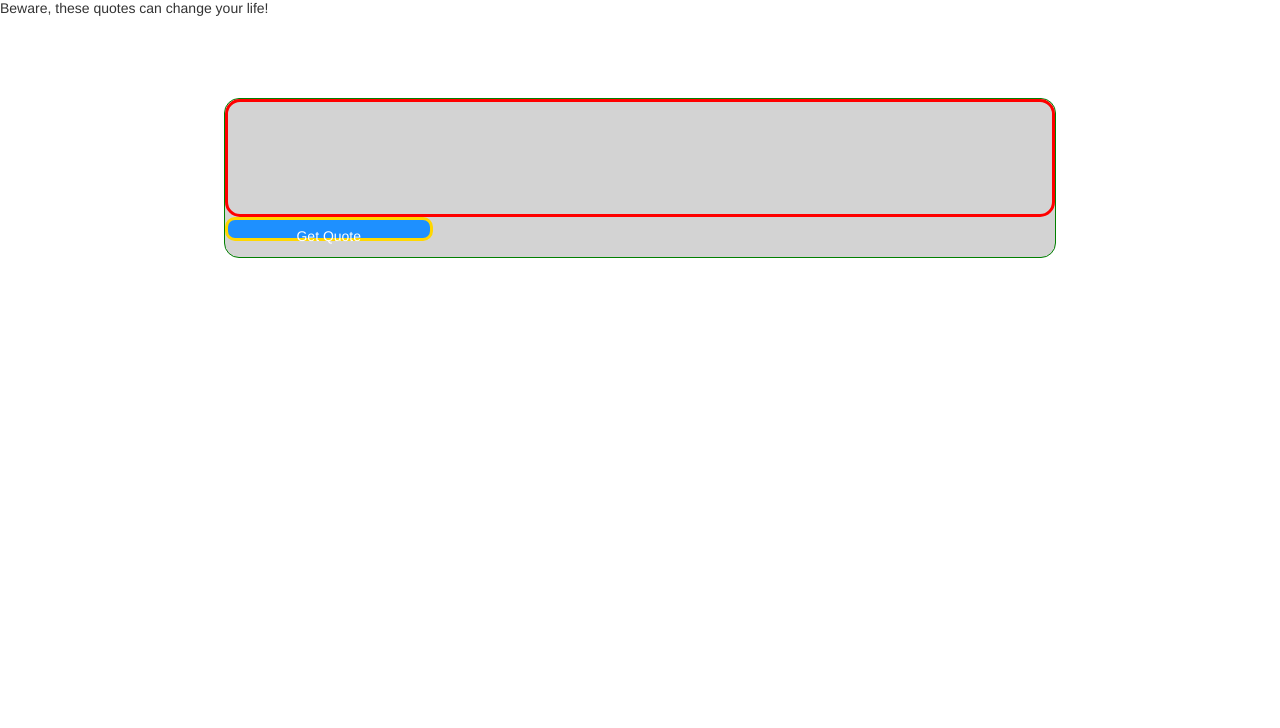
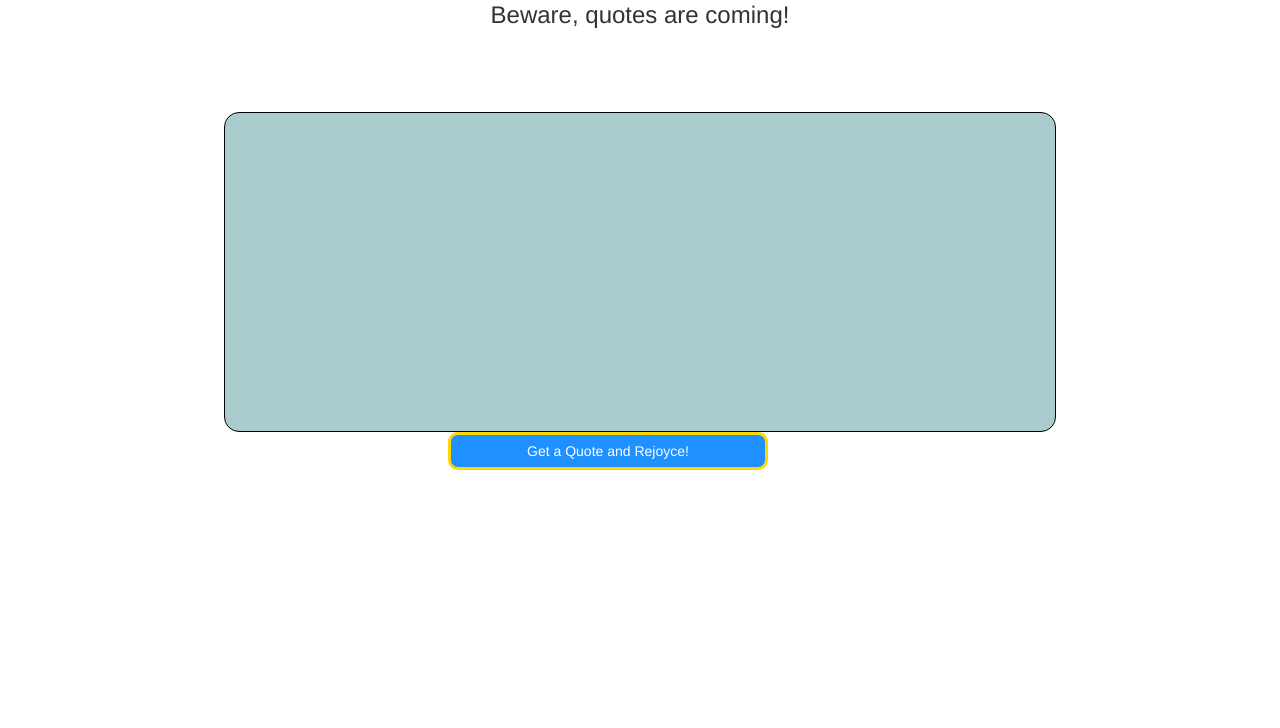
Before and after one commit to witoldzol/randomQuote, a plain HTML site: page index.html in a window 1280 px wide. Shown: the part 72-800 px from the top of the page. Drawn offline with nearby package versions, Linux system fonts and the light colour scheme.

Commit message:
finished random quote, project closed

```diff
--- a/index.html
+++ b/index.html
@@ -19,18 +19,17 @@
         <script>
 
         </script>
-        <h1>Random Quote Machine!</h1>
-        <p>Beware, these quotes can change your life!</p>
+        <h1 class="header">Game Of Thrones Quote Machine!</h1>
+        <p class="para">Beware, quotes are coming!</p>
         <div class="box">
 
             <div class="quote"></div>
-
-
-
-            <div class="btn button">Get  Quote</div>
+            <div class="name"></div>
 
         </div>
+        <div class="btn button">Get a Quote and Rejoyce!</div>
 
+        <div class="picture" id="searchcontrol"></div>
     </body>
 
 
--- a/script.js
+++ b/script.js
@@ -1,17 +1,25 @@
 $(document).ready(function(){
+
+
 
     $(".button").on("click", function(){
 
+        $.getJSON("http://imdbapi.poromenos.org/", function(val){
+
+           var key = JSON.stringify(val);
+
+            $(".picture").html(key);
+        });
+
         $.getJSON("https://got-quotes.herokuapp.com/quotes", function(json){
 
-
-
-            var test = JSON.stringify(json);
-
-
+            var test = JSON.stringify(json.quote);
+            var char = JSON.stringify(json.character);
 
             $(".quote").html(test);
+            $(".name").html(char);
         });
+
 
 
     });
--- a/style.css
+++ b/style.css
@@ -1,4 +1,10 @@
+#ttt {
 
+    color: yellow;
+    width: auto;
+    background-color:aqua;
+
+}
 body {
     background-color: #fff;
 }
@@ -6,11 +12,15 @@ body {
 .box {
 
     width: 65%;
-    height: 20vh;
+    height: 40vh;
     margin: 10vh auto auto auto;
-    background-color: lightgray;
-    border: 1px solid green;
+    background-color: #acc;
+    border: 1px solid black;
     border-radius: 15px;
+    display: flex;
+    justify-content: center;
+    align-items: center;
+
 }
 
 .box {
@@ -28,14 +38,45 @@ body {
 }
 
 .quote {
-    height: 75%;
-    width: 100%;
-    border: solid red 3px;
+    padding-top: 2vh;
+    font-family: fantasy;
+    font-size: 2.5vh;
+    height: 50%;
+    width: 75%;
     border-radius: 15px;
+    text-align: center;
+    overflow-y: hidden;
+
 
 }
 
 .button {
     background-color: dodgerblue;
     color: white;
+    height: 15%;
+    text-align: center;
+    margin-left: 35%;
+
 }
+
+.name {
+    font-size-adjust: auto;
+    font-weight: bold;
+    font-family: fantasy;
+    font-size: 2vh;
+    position: absolute;
+    margin: 15% 0 0 20%;
+    height: 5%;
+    width: 20%;
+    display: block;
+    text-align: center;
+}
+
+.header {
+    text-align: center;
+}
+
+.para {
+    text-align: center;
+    font-size: 3vh;
+}
```
